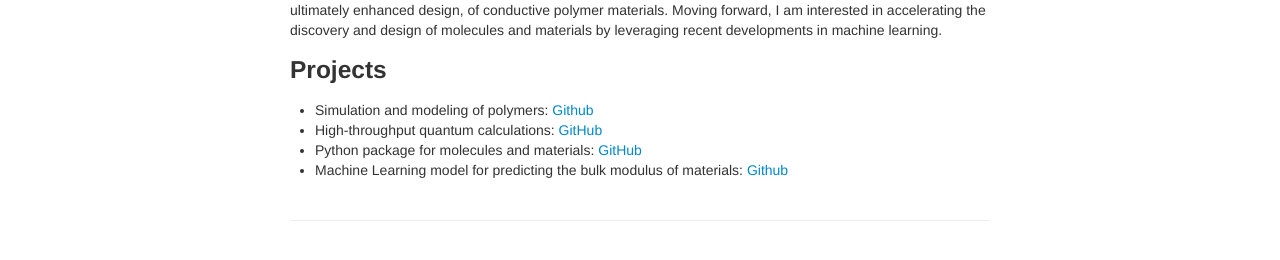
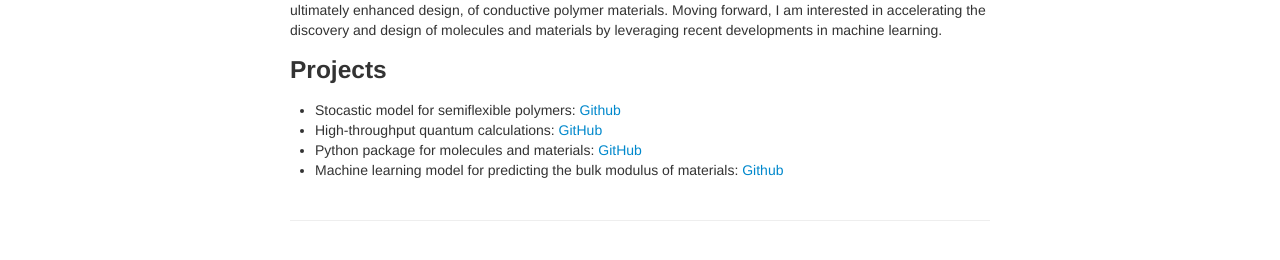
Before and after one commit to wood-b/wood-b.github.io, a Jekyll site: the page built from index.md, in a window 1280 px wide. Shown: the part 192-452 px from the top of the page. Built offline with Jekyll 4.4.1, drawn with Linux system fonts in a browser that asks for light colours.

Commit message:
index.md

```diff
--- a/index.md
+++ b/index.md
@@ -8,7 +8,7 @@ I am a computational chemist at UC Berkeley finishing my Ph.D. in the spring of
 
 
 ### Projects
-- Simulation and modeling of polymers: [Github](https://github.com/wood-b/dihedral_model)
+- Stocastic model for semiflexible polymers: [Github](https://github.com/wood-b/dihedral_model)
 - High-throughput quantum calculations: [GitHub](https://github.com/hackingmaterials/atomate)
 - Python package for molecules and materials: [GitHub](https://github.com/materialsproject/pymatgen/blob/master/pymatgen/io/qchem/inputs.py)
-- Machine Learning model for predicting the bulk modulus of materials: [Github](https://github.com/wood-b/elastic_tensor_ML)
+- Machine learning model for predicting the bulk modulus of materials: [Github](https://github.com/wood-b/elastic_tensor_ML)
```
